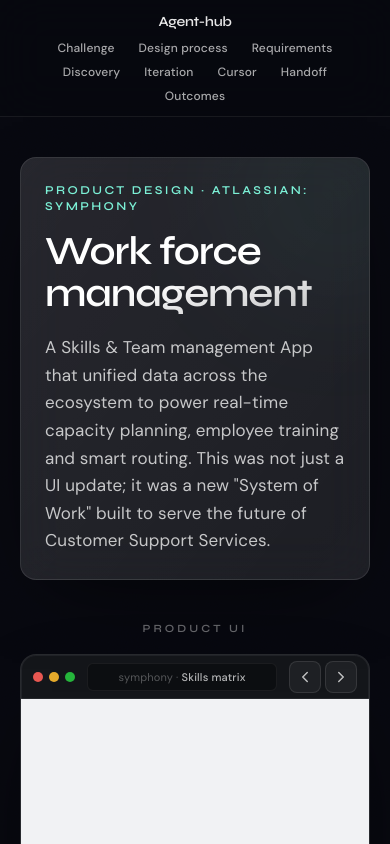
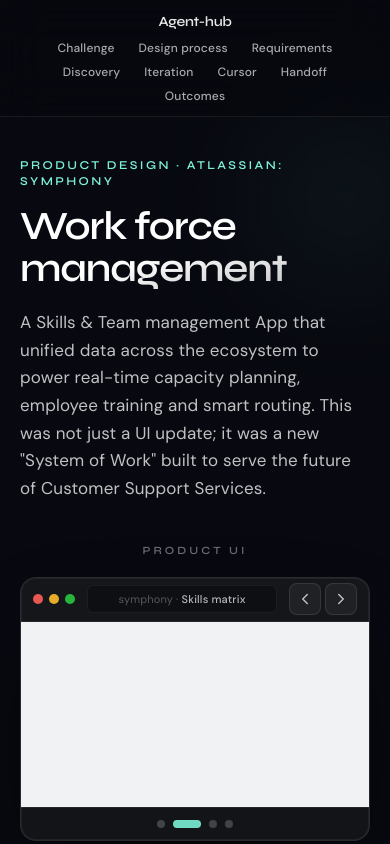
Before and after one commit to toshigupta17/wfm-casestudy, a React (Vite) app: page / in a window 390 px wide. Shown: the top 844 px of the page. Built offline with nearby package versions, Linux system fonts and the light colour scheme.

Commit message:
Refactor Hero component by removing GlassCard, adjusting background blur effect, and updating positioning for improved layout and responsiveness.

```diff
--- a/src/components/sections/Hero.tsx
+++ b/src/components/sections/Hero.tsx
@@ -5,7 +5,6 @@ import {
 } from 'framer-motion'
 import { useCallback, useEffect, useRef, useState } from 'react'
 import { hero } from '../../content/caseStudy'
-import { GlassCard } from '../ui/GlassCard'
 
 const easeOut = [0.22, 1, 0.36, 1] as const
 const AUTO_MS = 6500
@@ -81,16 +80,16 @@ export function Hero() {
   return (
     <header id="top" className="mb-12 md:mb-20">
       <motion.div
+        className="relative"
         initial={reduced ? false : { opacity: 0, y: 16 }}
         animate={{ opacity: 1, y: 0 }}
         transition={{ duration: 0.6, ease: easeOut }}
       >
-        <GlassCard className="relative overflow-hidden border-accent/15 bg-gradient-to-br from-white/[0.07] to-white/[0.03] p-6 md:p-8">
         <div
-            className="pointer-events-none absolute -right-20 -top-20 h-56 w-56 rounded-full bg-accent/5 blur-3xl"
+          className="pointer-events-none absolute -right-16 -top-12 h-44 w-44 rounded-full bg-accent/[0.06] blur-3xl md:-right-24 md:-top-16 md:h-56 md:w-56"
           aria-hidden
         />
-          <div className="relative z-[1]">
+        <div className="relative">
           <p className="mb-4 font-display text-xs font-semibold uppercase tracking-[0.2em] text-accent">
             {hero.eyebrow}
           </p>
@@ -101,7 +100,6 @@ export function Hero() {
             {hero.subtitle}
           </p>
         </div>
-        </GlassCard>
       </motion.div>
 
       <motion.div
```
Lines whose indentation alone changed are shown as unchanged.
